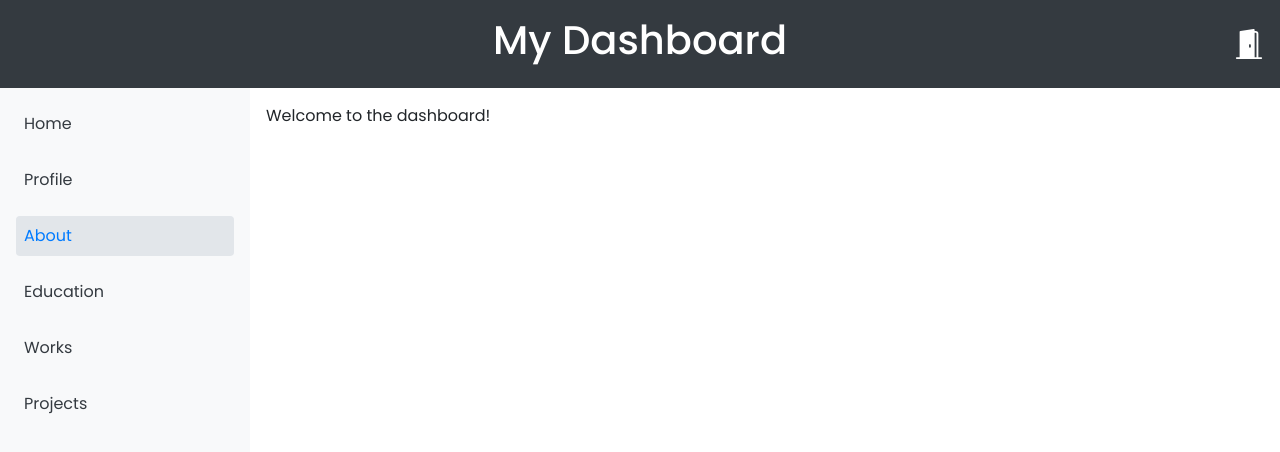
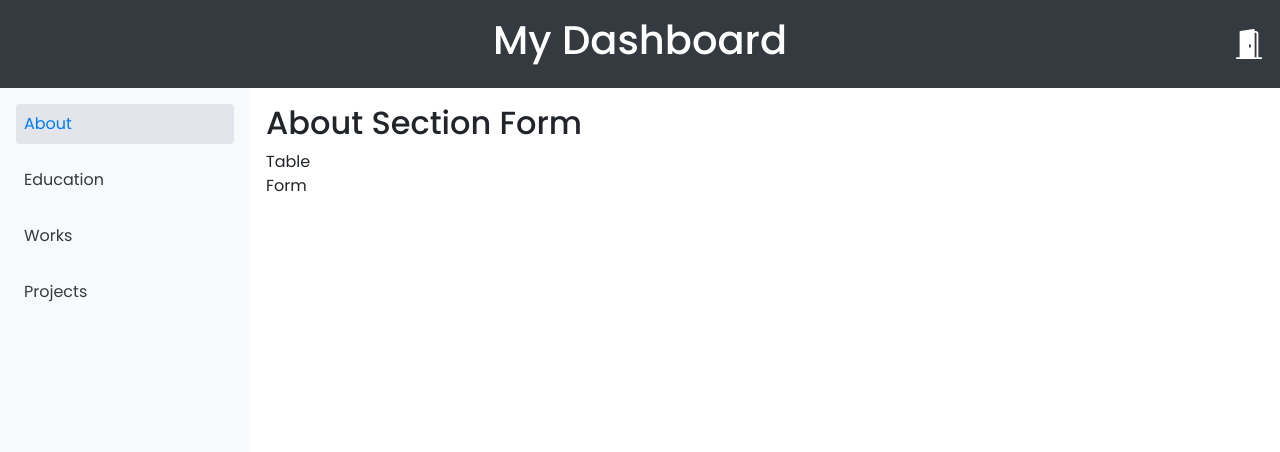
Before and after one commit to amaralBruno27866/the_hall_of_bones, a React (Vite) app in the folder myPortfolio/: page / in a window 1280 px wide. Both pictures are taken after a click on the link "About". Shown: the top 452 px of the page. Built offline with nearby package versions, Linux system fonts and the light colour scheme; no server answers.

Commit message:
Create: In this phase we will work on forms for dashboard

```diff
--- a/myPortfolio/src/backend/models/About.js
+++ b/myPortfolio/src/backend/models/About.js
@@ -1,10 +1,6 @@
 import mongoose from 'mongoose';
 
 const aboutCardSchema = new mongoose.Schema({
-  icon: {
-    type: String,
-    required: true,
-  },
   title: {
     type: String,
     required: true,
--- a/myPortfolio/src/frontend/components/workExperience.jsx
+++ b/myPortfolio/src/frontend/components/workExperience.jsx
@@ -12,17 +12,17 @@ export function WorkExperience() {
       <div className="card" style={{ width: '24rem' }}>
         <img src={load} className="card-img-top" alt="Loading..." />
         <div className="card-body">
-          <h5 className="card-title">Card title</h5>
-          <p className="card-text">Some quick example text to build on the card title and make up the bulk of the card's content.</p>
+          <h5 className="card-title">Company Name</h5>
+          <p className="card-text">Responsabilities</p>
+          <p className="card-text">Achievements</p>
         </div>
         <ul className="list-group list-group-flush">
-          <li className="list-group-item">An item</li>
-          <li className="list-group-item">A second item</li>
-          <li className="list-group-item">A third item</li>
+          <li className="list-group-item">Period</li>
+          <li className="list-group-item">Type</li>
+          <li className="list-group-item">Position</li>
         </ul>
         <div className="card-body">
-          <a href="#" className="card-link">Card link</a>
-          <a href="#" className="card-link">Another link</a>
+          <a href="#" className="card-link">Company Web Site</a>
         </div>
       </div>
       <hr />
--- a/myPortfolio/src/others/dashboard/dashboard.jsx
+++ b/myPortfolio/src/others/dashboard/dashboard.jsx
@@ -2,12 +2,28 @@ import React, { useState } from 'react';
 import styles from './dashboard.module.css';
 import 'bootstrap/dist/js/bootstrap.bundle.min.js';
 import { BsDoorOpenFill } from "react-icons/bs";
+import { AboutForm } from './forms/about-form/about-form.jsx';
 
 export function Dashboard() {
   const [activeLink, setActiveLink] = useState('Home');
 
   const handleLinkClick = (link) => {
     setActiveLink(link);
+  };
+
+  const renderContent = () => {
+    switch (activeLink) {
+      case 'About':
+        return <AboutForm />;
+      case 'Education':
+        return <p>Education Content</p>;
+      case 'Works':
+        return <p>Works Content</p>;
+      case 'Projects':
+        return <p>Projects Content</p>;
+      default:
+        return <p>Welcome to the dashboard!</p>;
+    }
   };
 
   return (
@@ -19,24 +35,6 @@ export function Dashboard() {
       <div className={styles.container}>
         <nav className={styles.sidebar}>
           <ul>
-            <li>
-              <a
-                href="#"
-                className={activeLink === 'Home' ? styles.active : ''}
-                onClick={() => handleLinkClick('Home')}
-              >
-                Home
-              </a>
-            </li>
-            <li>
-              <a
-                href="#"
-                className={activeLink === 'Profile' ? styles.active : ''}
-                onClick={() => handleLinkClick('Profile')}
-              >
-                Profile
-              </a>
-            </li>
             <li>
               <a
                 href="#"
@@ -76,7 +74,7 @@ export function Dashboard() {
           </ul>
         </nav>
         <main className={styles.content}>
-          <p>Welcome to the dashboard!</p>
+          {renderContent()}
         </main>
       </div>
     </div>
--- /dev/null
+++ b/myPortfolio/src/others/dashboard/forms/about-form/about-form.jsx
@@ -0,0 +1,19 @@
+import React from 'react';
+import styles from './about-form.module.css';
+import 'bootstrap/dist/js/bootstrap.bundle.min.js';
+
+export function AboutForm() {
+  return (
+    <section className={styles.aboutForm}>
+      <header>
+        <h2>About Section Form</h2>
+      </header>
+      <div>
+        Table
+      </div>
+      <div>
+        Form
+      </div>
+    </section>
+  );
+}
```
Also changed, not shown: myPortfolio/src/others/dashboard/forms/about-form/about-form.module.css (added).
